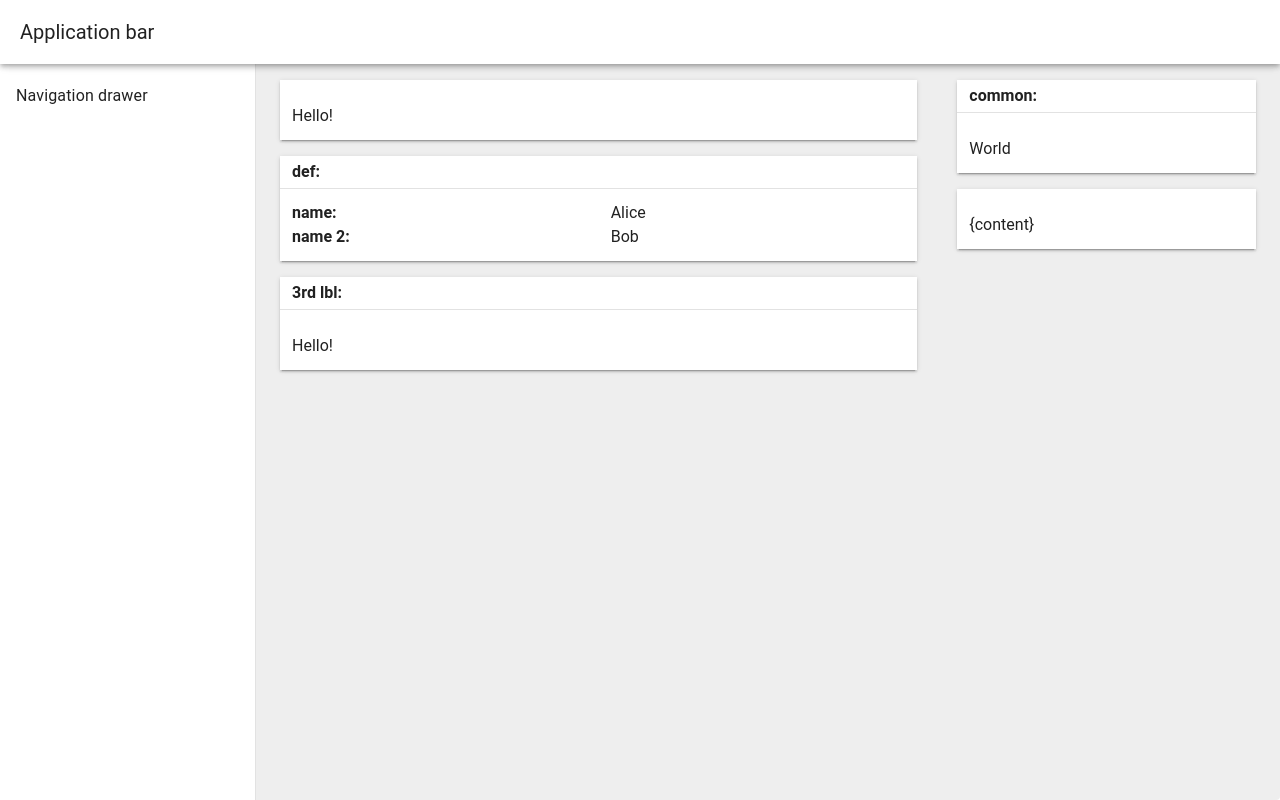
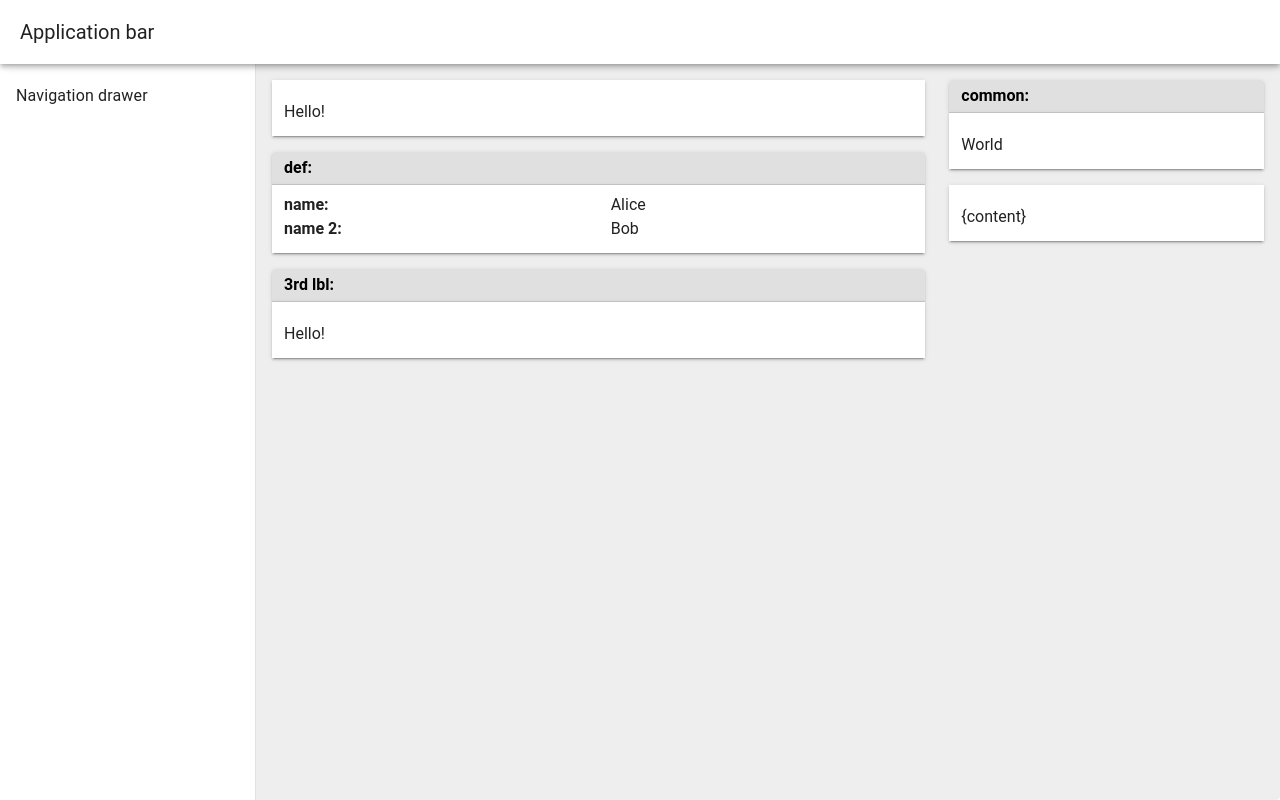
Before and after one commit to tomaskraus/nevid-univ, a Vue app: page / in a window 1280 px wide. Built offline with nearby package versions, Linux system fonts and the light colour scheme.

Commit message:
fix: sheetItem top rounded border background

```diff
--- a/src/components/SheetItem.vue
+++ b/src/components/SheetItem.vue
@@ -1,7 +1,7 @@
 <template>
-  <v-sheet  :elevation="2" class="mb-4 mx-2">
-    <v-sheet v-if="label" class="px-3 py-1 font-weight-bold border-b border-darker rounded-t">{{label}}:</v-sheet>
-    <v-sheet class="pa-3 pt-6">
+  <v-sheet v-if="label" :elevation="2" class="px-3 py-1 font-weight-bold border-b border-darker rounded-t" color="grey-lighten-2">{{label}}:</v-sheet>
+  <v-sheet  :elevation="2" class="pa-3 mb-4 ">
+    <v-sheet class="pt-2">
       <slot>{content}</slot>
     </v-sheet>
   </v-sheet>
```
